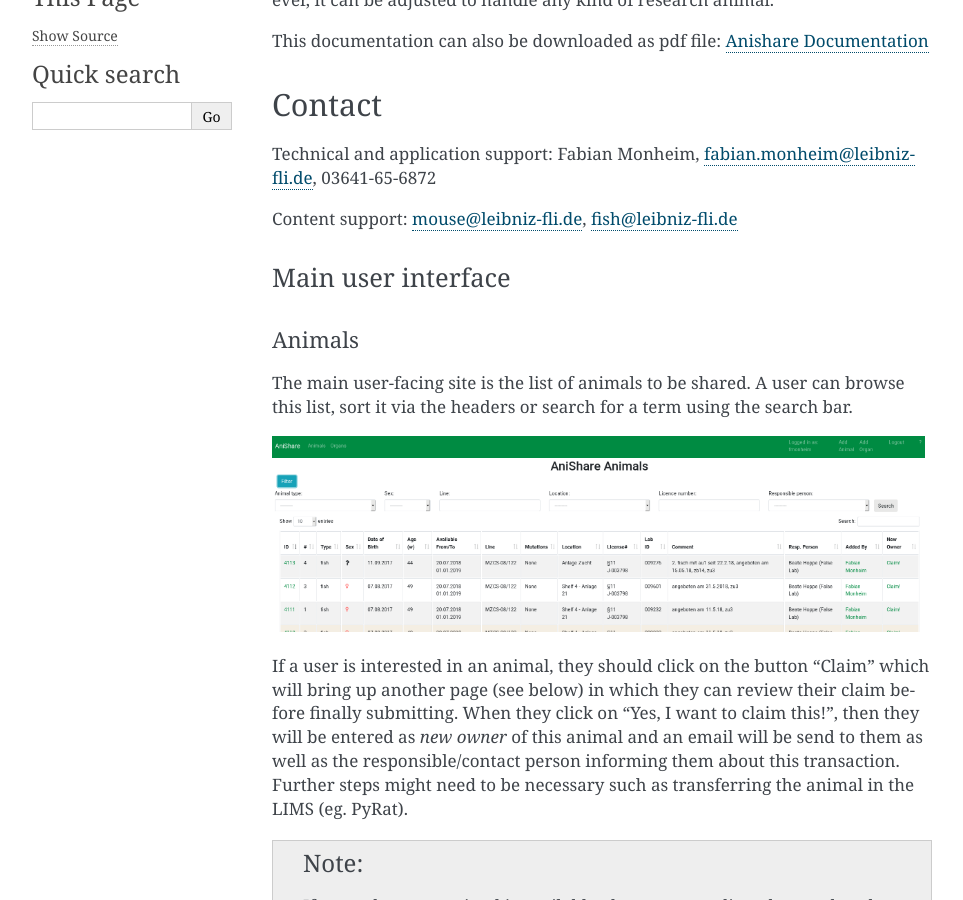
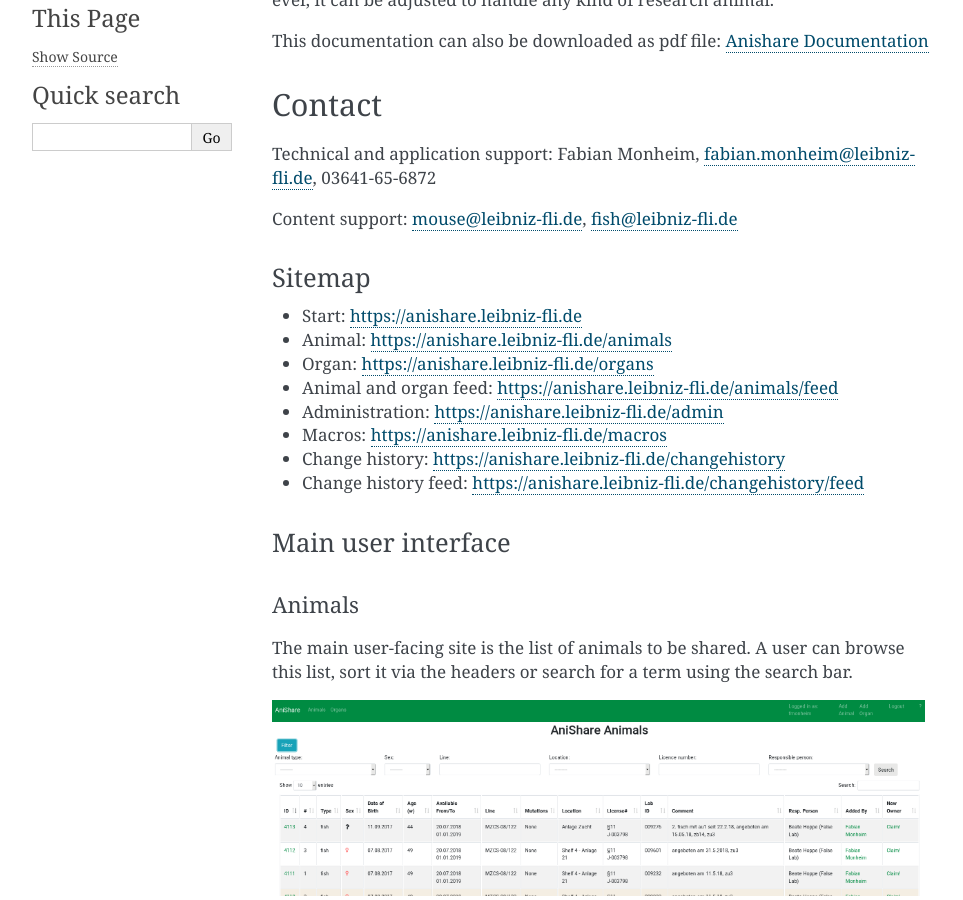
Before and after one commit to mohnbroetchen2/AniShare, a Sphinx documentation site: the page built from doc/index.rst, in a window 1280 px wide and 900 px high, scrolled down 797 px. Shown: the whole window, without its empty margins (148-1111 px from the left). Built offline with Sphinx 7.4.7, drawn with Linux system fonts in a browser that asks for light colours; the version number could not be read and is left out.

Commit message:
drittes update 23 juli

```diff
--- a/doc/index.rst
+++ b/doc/index.rst
@@ -40,7 +40,16 @@
 
 Content support: mouse@leibniz-fli.de, fish@leibniz-fli.de
 
-
+Sitemap
+^^^^^^^^^^^^^^^^^^^
+* Start: https://anishare.leibniz-fli.de
+* Animal: https://anishare.leibniz-fli.de/animals
+* Organ: https://anishare.leibniz-fli.de/organs
+* Animal and organ feed: https://anishare.leibniz-fli.de/animals/feed
+* Administration: https://anishare.leibniz-fli.de/admin
+* Macros: https://anishare.leibniz-fli.de/macros
+* Change history: https://anishare.leibniz-fli.de/changehistory
+* Change history feed: https://anishare.leibniz-fli.de/changehistory/feed
 
 Main user interface
 ^^^^^^^^^^^^^^^^^^^
```
Also changed, not shown: 12 other files.
